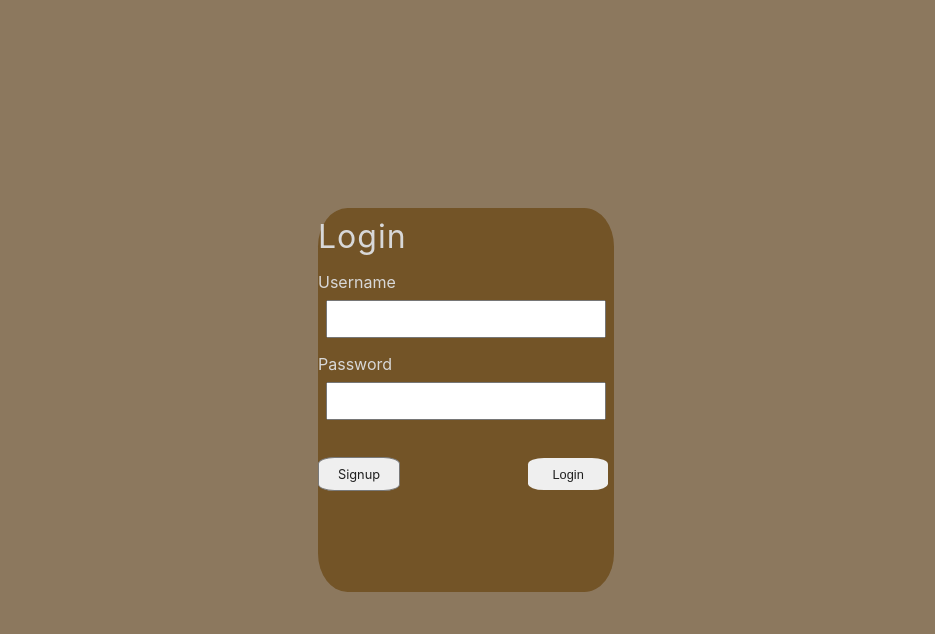
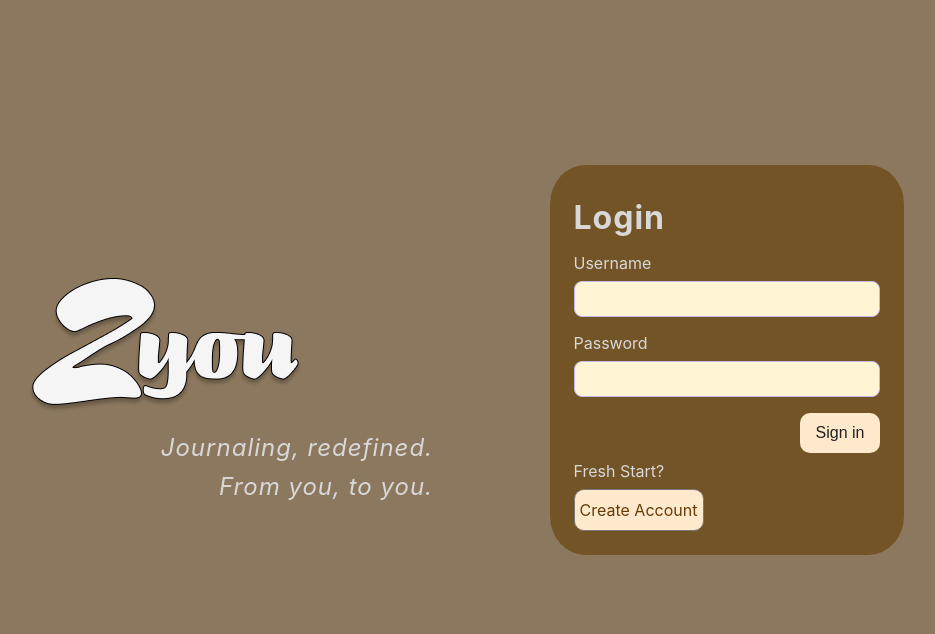
Before and after one commit to Amon3141/2you, a Flask app: page /login in a window 1280 px wide. Shown: the top 634 px of the page, without its empty margins (174-1109 px from the left). Run offline with Flask 3, Linux system fonts and the light colour scheme.

Commit message:
login fixed

```diff
--- a/static/css/form.css
+++ b/static/css/form.css
@@ -22,8 +22,10 @@ form input {
     width: 17rem;
     height: 2rem;
     margin-top: 0.5rem;
-    margin-left: 0.5rem;
-    margin-right: 0.5rem;
+    background-color: #FFF4D4;
+    border: 1px solid #BEB9EA;
+    border-radius: 8px;
+    padding-inline: 1rem;
 }
 
 p:has(input#submit) {
@@ -43,42 +45,53 @@ input#submit {
 #submit {
     display: flex;
     margin-top: 2rem;
-    width: 30%;
+    width: 6rem;
+    height: 2.5rem;
+    font-size: 1.5rem;
     margin-inline-start: auto;
-    border-radius: 20%;
+    border-radius: 10px;
     align-self: flex-end;
+    background-color: #FFE9CC;
+    color: #8C785E;
 }
 
-.form-bottom-button {
-display: flex;
-    align-items: center;
-    justify-content: space-between;
-    border-radius: 20%;
+.form-buttom-second {
+  display: flex;
+  flex-direction: column;
+  align-items: flex-start;
+  justify-content: center;
 }
 
 .form-bottom-button {
   display: flex;
   align-items: center;
-  justify-content: space-between;
+  justify-content: flex-end;
   border-radius: 20%;
 }
 
+p.form-bottom-question {
+  font-size: 1rem;
+  margin: 0;
+  margin-block: 0.5rem;
+}
+
 .register-link, .login-link {
-  width: 5rem;
-  height: 2rem;
+  width: 8rem;
+  height: 2.5rem;
   background-color: #efefef;
   color: #202020;
   border: 1px solid #797979;
-  border-radius: 20%;
+  border-radius: 10px;
   text-decoration: none;
   display: flex;
   align-items: center;
   justify-content: center;
-
+  background-color: #FFE9CC;
+  color: #653C08;
 }
 
 .register-link, .login-link, #submit {
-  font-size: 0.8rem;
+  font-size: 1rem;
 }
 
 div.flashes {
@@ -99,22 +112,61 @@ div.flashes-placeholder {
   visibility: hidden;
 }
 
-.logintitle {
+.formtitle {
     display: flex;
     align-self: left;
     font-size: xx-large;
     margin-block-start: 0.3em;
     margin-block-end: 0.3em;
+    font-weight: bold;
 }
 
-.loginpanel {
-    background-color: #735427;
-    border-radius: 10%;
+.formpanel {
+  height: auto;
+  background-color: #735427;
+  border-radius: 10%;
+  padding: 1.5rem;
 }
 
+.logo_icon {
+  margin-right: 15rem;
+}
 
+.lefttext {
+  width: 18rem;
+  display: flex;
+  flex-direction: column;
+  align-items: flex-end;
+  justify-content: center;
+}
+
+.lefttext h2 {
+  margin-block: 0.3rem;
+  font-style: italic;
+}
+
+.leftside {
+  display: flex;
+  flex-direction: column;
+  align-items: center;
+  justify-content: flex-end;
+  margin-bottom: 3rem;
+}
+
+.formsize {
+  display: flex;
+  flex-direction: column;
+  align-items: center;
+  justify-content: center;
+}
+
+.form-container {
+  display: flex;
+  align-items: center;
+  justify-content: space-evenly;
+}
 
 .registertitle {
-      font-weight: normal;
+  font-weight: normal;
   letter-spacing: 1px;
 }
--- a/templates/login.html
+++ b/templates/login.html
@@ -7,8 +7,18 @@
     <link rel="stylesheet" href="{{ url_for('static', filename='css/form.css') }}">
 </head>
 <body>
-    <div class="loginpanel">
-    <h2 class="logintitle">Login</h2>
+    <div class="form-container">
+        <div class="leftside">
+            <img src="{{ url_for('static', filename='images/logo_simpleoutline.png') }}" alt="logo" id="logo" class="logo_icon">
+            <div class="lefttext">
+                <h2>Journaling, redefined.</h2>
+                <h2>From you, to you.</h2>
+            </div>
+        </div>
+
+        <div class="formside">
+            <div class="formpanel">
+                <h2 class="formtitle">Login</h2>
                 <form method="POST">
                     {{ form.hidden_tag() }}
                     <p>
@@ -26,10 +36,14 @@
                         {% endfor %}
                     </p>
                     <div class="form-bottom-button">
-                <a href="{{ url_for('register') }}" class="register-link">Signup</a>
-                <p>{{ form.submit() }}</p>
+                        <input id="submit" name="submit" type="submit" value="Sign in">
+                    </div>
+                    <div class="form-bottom-second">
+                        <p class="form-bottom-question">Fresh Start?</p>
+                        <a href="{{ url_for('register') }}" class="register-link">Create Account</a>
                     </div>
                 </form>
+            </div>
             {% with messages = get_flashed_messages(with_categories=true) %}
                 {% if messages %}
                     <div class="flashes">
@@ -41,7 +55,7 @@
                     <div class="flashes-placeholder"></div>
                 {% endif %}
             {% endwith %}
-
+        </div>
     </div>
 </body>
 </html>
--- a/templates/profile.html
+++ b/templates/profile.html
@@ -32,15 +32,15 @@ $(document).ready(function() {
     </div>
 
     <form id="affirmation-form" action="{{ url_for('add_affirmations') }}" method="POST">
-        <h2>Your Affirmations</h2>
+        <h2>Ideal Traits</h2>
         <div id="affirmation-container">
             <div class="affirmation-input">
-                <input type="text" name="affirmation1" placeholder="Enter an affirmation">
+                <input type="text" name="affirmation1" placeholder="Enter a trait">
             </div>
         </div>
         <div class="profile_buttons">
           <button type="button" id="add-affirmation">Add More</button>
-          <button type="submit">Save Affirmations</button>
+          <button type="submit">Save</button>
         </div>
         <a href="{{ url_for('logout') }}" class="logout-button">
           <button>Logout</button>
```
Lines whose indentation alone changed are shown as unchanged.
